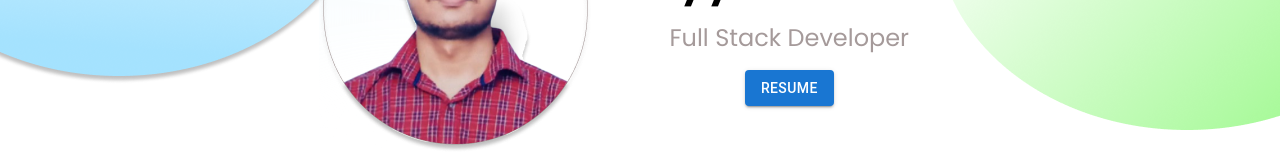
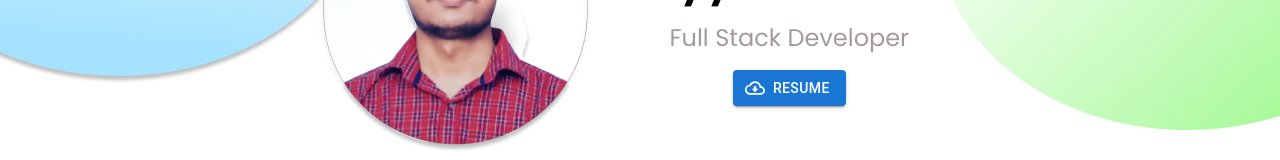
Before and after one commit to Sayyed-rehan/Portfolio, a React (Vite) app: page / in a window 1280 px wide. Shown: the part 388-548 px from the top of the page. Built offline with nearby package versions, Linux system fonts and the light colour scheme.

Commit message:
download icon added to button

```diff
--- a/src/Components/Home/Home.jsx
+++ b/src/Components/Home/Home.jsx
@@ -3,6 +3,7 @@ import "./Home.css";
 import { Box, Button, Typography } from '@mui/material'
 import profile from "./../../Images/profile_img.png"
 import resume from "../../Pdfs/Rehan_Sayyed_Resume.pdf"
+import CloudDownloadOutlinedIcon from '@mui/icons-material/CloudDownloadOutlined';
 
 // import {} from ""
 const Home = () => {
@@ -18,7 +19,9 @@ const Home = () => {
         </Typography>
      </Typography>
       <Button
-      href={resume} download='Sayyed Rehan' variant='contained'>
+      href={resume} download='Sayyed Rehan' variant='contained'
+      startIcon={<CloudDownloadOutlinedIcon  fontSize="large"/>}
+      >
       Resume
       </Button>
 
```
